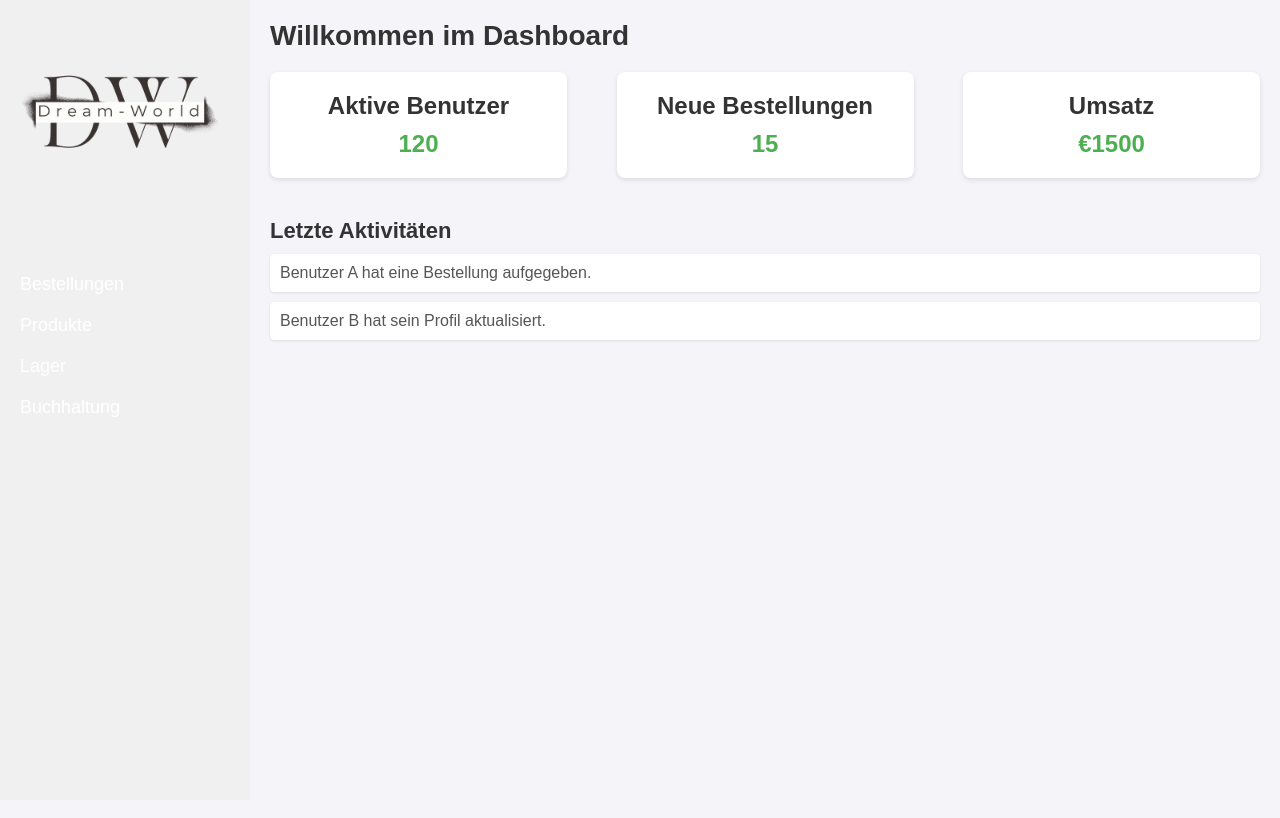
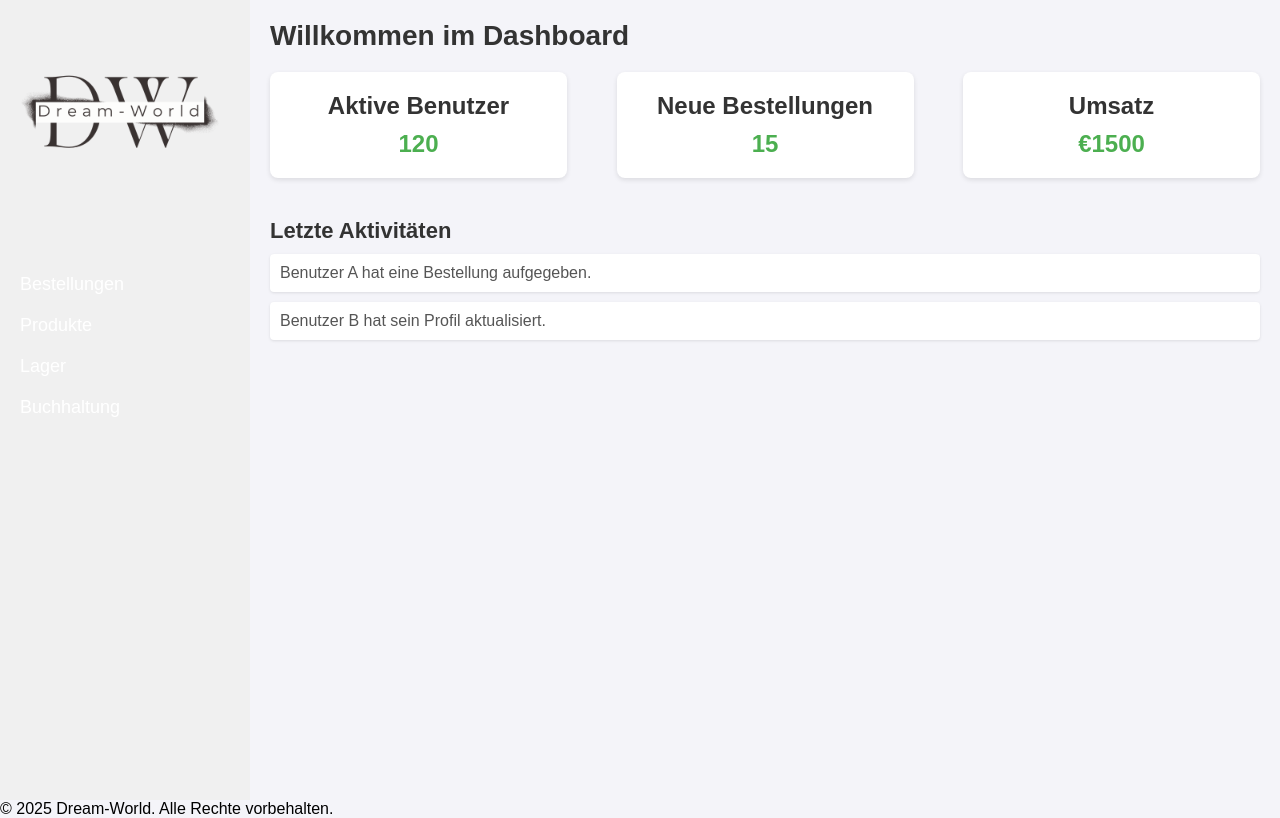
Before and after one commit to NickStone473/Dream-World, a plain HTML site: page dashboard.html in a window 1280 px wide. Drawn offline with Linux system fonts and the light colour scheme.

Commit message:
Update dashboard.html

```diff
--- a/dashboard.html
+++ b/dashboard.html
@@ -53,5 +53,9 @@
         </div>
     </div>
 
+		<!-- Footer -->
+		<footer class="footer">
+			<p>&copy; 2025 Dream-World. Alle Rechte vorbehalten.</p>
+	</footer>
 </body>
 </html>
```
